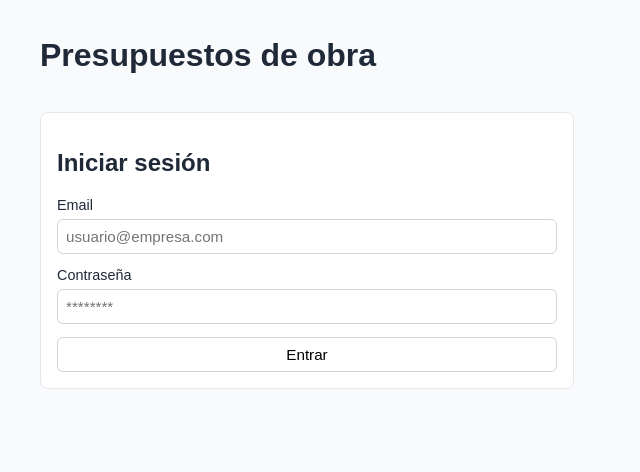
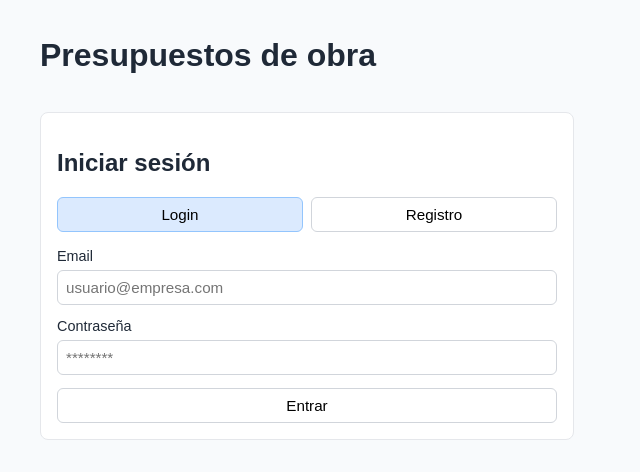
Before and after one commit to Miguel-GPDev/front_presupuesto_obras, an Angular app: page / in a window 1280 px wide. Shown: the top 472 px of the page, without its empty margins (0-640 px from the left). Built offline with nearby package versions, Linux system fonts and the light colour scheme.

Commit message:
feat: añadir flujo de registro de usuario

```diff
--- a/src/app/app.component.css
+++ b/src/app/app.component.css
@@ -35,6 +35,19 @@
 .login-form {
   display: grid;
   gap: 0.8rem;
+}
+
+
+.auth-switch {
+  display: grid;
+  grid-template-columns: 1fr 1fr;
+  gap: 0.5rem;
+  margin-bottom: 1rem;
+}
+
+.auth-switch .active {
+  background: #dbeafe;
+  border-color: #93c5fd;
 }
 
 .grid {
--- a/src/app/app.component.html
+++ b/src/app/app.component.html
@@ -5,8 +5,14 @@
   </header>
 
   <section *ngIf="vista() === 'login'" class="panel login-panel">
-    <h2>Iniciar sesión</h2>
-    <form [formGroup]="loginForm" (ngSubmit)="iniciarSesion()" class="login-form">
+    <h2>{{ authModo() === 'login' ? 'Iniciar sesión' : 'Crear cuenta' }}</h2>
+
+    <div class="auth-switch">
+      <button type="button" [class.active]="authModo() === 'login'" (click)="cambiarAuthModo('login')">Login</button>
+      <button type="button" [class.active]="authModo() === 'register'" (click)="cambiarAuthModo('register')">Registro</button>
+    </div>
+
+    <form *ngIf="authModo() === 'login'" [formGroup]="loginForm" (ngSubmit)="iniciarSesion()" class="login-form">
       <label>
         Email
         <input type="email" formControlName="email" placeholder="usuario@empresa.com" />
@@ -17,7 +23,24 @@
       </label>
       <button type="submit" [disabled]="cargando()">{{ cargando() ? 'Entrando...' : 'Entrar' }}</button>
     </form>
-    <p class="error" *ngIf="loginError()">{{ loginError() }}</p>
+
+    <form *ngIf="authModo() === 'register'" [formGroup]="registerForm" (ngSubmit)="registrarse()" class="login-form">
+      <label>
+        Nombre completo
+        <input type="text" formControlName="nombre" placeholder="Nombre Apellido" />
+      </label>
+      <label>
+        Email
+        <input type="email" formControlName="email" placeholder="usuario@empresa.com" />
+      </label>
+      <label>
+        Contraseña (mínimo 6 caracteres)
+        <input type="password" formControlName="password" placeholder="********" />
+      </label>
+      <button type="submit" [disabled]="cargando()">{{ cargando() ? 'Registrando...' : 'Registrarse' }}</button>
+    </form>
+
+    <p class="error" *ngIf="authError()">{{ authError() }}</p>
   </section>
 
   <section *ngIf="vista() === 'home'" class="panel">
--- a/src/app/app.component.ts
+++ b/src/app/app.component.ts
@@ -2,9 +2,10 @@ import { CommonModule } from '@angular/common';
 import { Component, computed, signal } from '@angular/core';
 import { FormArray, FormBuilder, FormGroup, ReactiveFormsModule, Validators } from '@angular/forms';
 import { PresupuestoService } from './presupuesto.service';
-import { Capitulo, LoginResponse, Partida, Presupuesto } from './presupuesto.models';
+import { AuthResponse, Capitulo, Partida, Presupuesto } from './presupuesto.models';
 
 type Vista = 'login' | 'home' | 'editor';
+type AuthModo = 'login' | 'register';
 
 @Component({
   selector: 'app-root',
@@ -15,6 +16,8 @@ type Vista = 'login' | 'home' | 'editor';
 })
 export class AppComponent {
   readonly vista = signal<Vista>('login');
+  readonly authModo = signal<AuthModo>('login');
+
   readonly token = signal('');
   readonly usuarioNombre = signal('');
   readonly presupuestoActualId = signal<string | null>(null);
@@ -23,13 +26,19 @@ export class AppComponent {
   readonly guardando = signal(false);
   readonly mensaje = signal('');
   readonly error = signal('');
-  readonly loginError = signal('');
+  readonly authError = signal('');
 
   readonly presupuestos = signal<Presupuesto[]>([]);
 
   readonly loginForm = this.fb.group({
     email: ['', [Validators.required, Validators.email]],
     password: ['', [Validators.required]]
+  });
+
+  readonly registerForm = this.fb.group({
+    nombre: ['', [Validators.required]],
+    email: ['', [Validators.required, Validators.email]],
+    password: ['', [Validators.required, Validators.minLength(6)]]
   });
 
   readonly form = this.fb.group({
@@ -63,6 +72,11 @@ export class AppComponent {
     return this.capitulos.at(indexCapitulo).get('partidas') as FormArray<FormGroup>;
   }
 
+  cambiarAuthModo(modo: AuthModo): void {
+    this.authModo.set(modo);
+    this.authError.set('');
+  }
+
   iniciarSesion(): void {
     if (this.loginForm.invalid) {
       this.loginForm.markAllAsTouched();
@@ -70,7 +84,7 @@ export class AppComponent {
     }
 
     this.cargando.set(true);
-    this.loginError.set('');
+    this.authError.set('');
     this.error.set('');
 
     this.presupuestoService
@@ -79,15 +93,33 @@ export class AppComponent {
         password: this.loginForm.value.password ?? ''
       })
       .subscribe({
-        next: (respuesta: LoginResponse) => {
-          this.token.set(respuesta.token);
-          this.usuarioNombre.set(respuesta.usuario.nombre);
-          this.vista.set('home');
+        next: (respuesta) => this.onAuthOk(respuesta),
+        error: () => {
+          this.authError.set('No se pudo iniciar sesión. Verifica credenciales.');
           this.cargando.set(false);
-          this.cargarPresupuestos();
-        },
+        }
+      });
+  }
+
+  registrarse(): void {
+    if (this.registerForm.invalid) {
+      this.registerForm.markAllAsTouched();
+      return;
+    }
+
+    this.cargando.set(true);
+    this.authError.set('');
+
+    this.presupuestoService
+      .registro({
+        nombre: this.registerForm.value.nombre ?? '',
+        email: this.registerForm.value.email ?? '',
+        password: this.registerForm.value.password ?? ''
+      })
+      .subscribe({
+        next: (respuesta) => this.onAuthOk(respuesta),
         error: () => {
-          this.loginError.set('No se pudo iniciar sesión. Verifica credenciales.');
+          this.authError.set('No se pudo registrar el usuario. Revisa los datos e inténtalo de nuevo.');
           this.cargando.set(false);
         }
       });
@@ -99,7 +131,9 @@ export class AppComponent {
     this.presupuestos.set([]);
     this.presupuestoActualId.set(null);
     this.vista.set('login');
+    this.authModo.set('login');
     this.loginForm.reset();
+    this.registerForm.reset();
     this.reiniciarFormularioPresupuesto();
   }
 
@@ -130,7 +164,7 @@ export class AppComponent {
   }
 
   abrirPresupuesto(id: string): void {
-    if (!this.token()) {
+    if (!this.token() || !id) {
       return;
     }
 
@@ -255,6 +289,15 @@ export class AppComponent {
     });
   }
 
+  private onAuthOk(respuesta: AuthResponse): void {
+    this.token.set(respuesta.token);
+    this.usuarioNombre.set(respuesta.usuario.nombre);
+    this.vista.set('home');
+    this.authError.set('');
+    this.cargando.set(false);
+    this.cargarPresupuestos();
+  }
+
   private reiniciarFormularioPresupuesto(): void {
     this.form.reset({ nombre: '', descripcion: '' });
     this.capitulos.clear();
--- a/src/app/presupuesto.service.ts
+++ b/src/app/presupuesto.service.ts
@@ -2,7 +2,7 @@ import { HttpClient, HttpHeaders } from '@angular/common/http';
 import { Injectable } from '@angular/core';
 import { Observable } from 'rxjs';
 import { environment } from '../environments/environment';
-import { LoginRequest, LoginResponse, Presupuesto } from './presupuesto.models';
+import { AuthResponse, LoginRequest, Presupuesto, RegisterRequest } from './presupuesto.models';
 
 @Injectable({ providedIn: 'root' })
 export class PresupuestoService {
@@ -10,8 +10,12 @@ export class PresupuestoService {
 
   constructor(private readonly http: HttpClient) {}
 
-  login(payload: LoginRequest): Observable<LoginResponse> {
-    return this.http.post<LoginResponse>(`${this.apiUrl}/auth/login`, payload);
+  login(payload: LoginRequest): Observable<AuthResponse> {
+    return this.http.post<AuthResponse>(`${this.apiUrl}/auth/login`, payload);
+  }
+
+  registro(payload: RegisterRequest): Observable<AuthResponse> {
+    return this.http.post<AuthResponse>(`${this.apiUrl}/auth/register`, payload);
   }
 
   crearPresupuesto(payload: Presupuesto, token: string): Observable<Presupuesto> {
```
Also changed, not shown: src/app/presupuesto.models.ts (+7 -1 lines), 1 other file (tests, documents, lock files or other folders).
